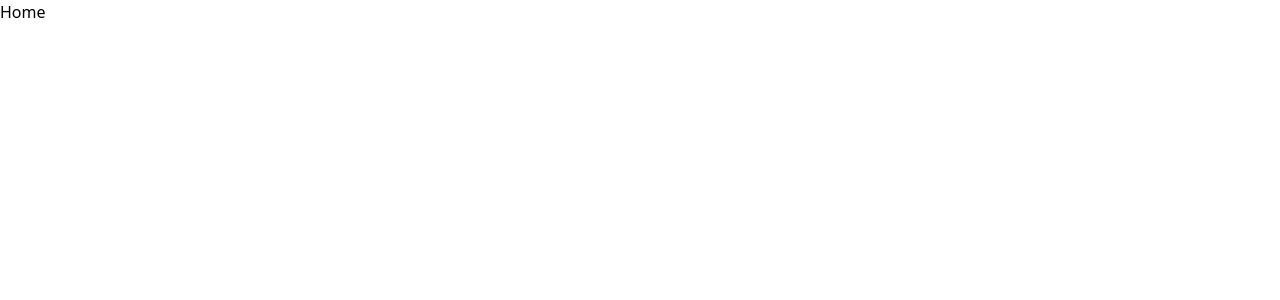
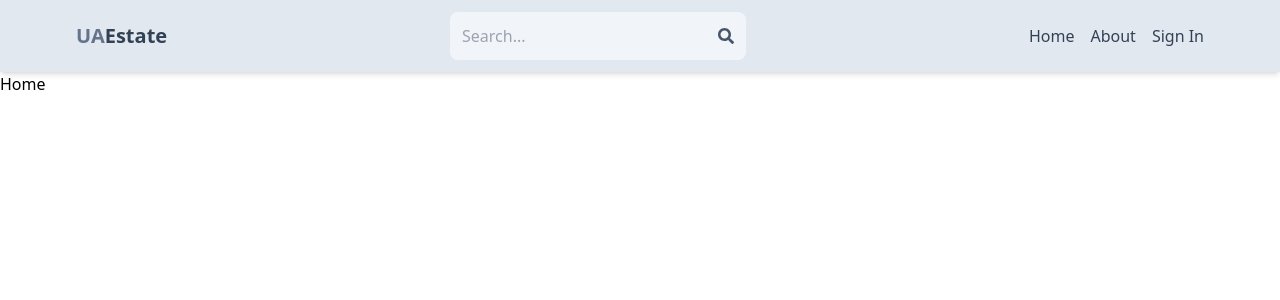
Before and after one commit to umairahmed88/mern-estate-2, a React (Vite) app in the folder client/: page / in a window 1280 px wide. Shown: the top 300 px of the page. Built offline with nearby package versions, Linux system fonts and the light colour scheme.

Commit message:
Created header component

```diff
--- a/client/package.json
+++ b/client/package.json
@@ -12,6 +12,7 @@
   "dependencies": {
     "react": "^18.2.0",
     "react-dom": "^18.2.0",
+    "react-icons": "^4.11.0",
     "react-router-dom": "^6.17.0"
   },
   "devDependencies": {
--- a/client/src/App.jsx
+++ b/client/src/App.jsx
@@ -5,10 +5,12 @@
 import SignUp from "./pages/SignUp";
 import Search from "./pages/Search";
 import Profile from "./pages/Profile";
+import Header from "./components/Header";
 
 export default function App() {
 	return (
 		<BrowserRouter>
+			<Header />
 			<Routes>
 				<Route path='/' element={<Home />} />
 				<Route path='/about' element={<About />} />
--- /dev/null
+++ b/client/src/components/Header.jsx
@@ -0,0 +1,36 @@
+import { FaSearch } from "react-icons/fa";
+import { Link } from "react-router-dom";
+
+export default function Header() {
+	return (
+		<header className=' bg-slate-200 shadow-md'>
+			<div className=' flex justify-between items-center max-w-6xl mx-auto p-3'>
+				<Link to='/'>
+					<h1 className=' font-bold text-sm sm:text-xl flex flex-wrap'>
+						<span className=' text-slate-500'>UA</span>
+						<span className=' text-slate-700'>Estate</span>
+					</h1>
+				</Link>
+				<form className=' bg-slate-100 p-3 rounded-lg flex items-center'>
+					<input
+						type='text'
+						placeholder='Search...'
+						className=' bg-transparent focus:outline-none w-24 sm:w-64'
+					/>
+					<FaSearch className=' text-slate-600' />
+				</form>
+				<ul className=' flex justify-between gap-4 text-slate-700'>
+					<Link to='/'>
+						<li className=' hover:underline'>Home</li>
+					</Link>
+					<Link to='/about'>
+						<li className=' hover:underline'>About</li>
+					</Link>
+					<Link to='/sign-in'>
+						<li className=' hover:underline'>Sign In</li>
+					</Link>
+				</ul>
+			</div>
+		</header>
+	);
+}
```
Also changed, not shown: 1 other file (tests, documents, lock files or other folders).
